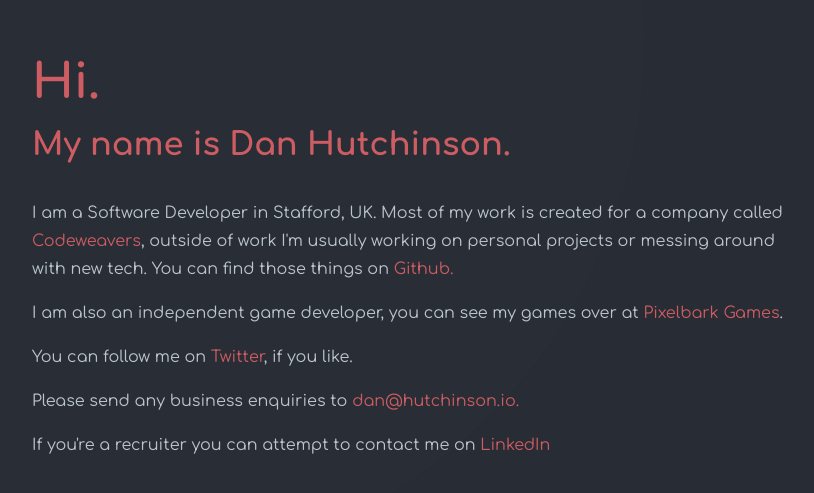
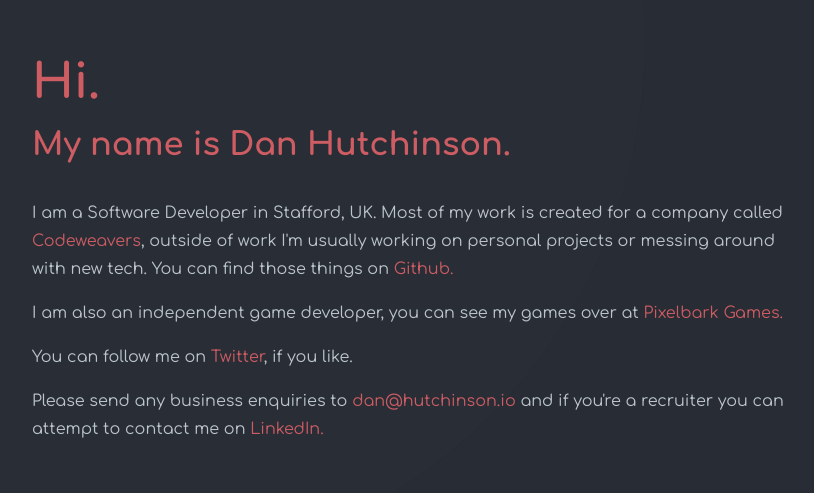
Before and after one commit to danielhutchinson/hutchinson.io, a Vue app: page / in a window 1280 px wide. Shown: the part 109-602 px from the top of the page, without its empty margins (136-950 px from the left). Built offline with nearby package versions, Linux system fonts and the light colour scheme.

Commit message:
feat: updated copy

```diff
--- a/src/App.vue
+++ b/src/App.vue
@@ -22,7 +22,7 @@
         <a
           href="https://pixelbark.games"
           target="_blank"
-        >Pixelbark Games</a>.
+        >Pixelbark Games.</a>
       </p>
 
       <p>
@@ -32,19 +32,18 @@
 
       <p>
         Please send any business enquiries to
-        <a href="mailto:dan@hutchinson.io">dan@hutchinson.io.</a>
-      </p>
-
-      <p>
-        If you're a recruiter you can attempt to contact me on
-        <a href="https://www.linkedin.com/in/danhutch/" target="_blank">LinkedIn</a>
+        <a href="mailto:dan@hutchinson.io">dan@hutchinson.io</a> and if you're a recruiter you can attempt to contact me on
+        <a
+          href="https://www.linkedin.com/in/danhutch/"
+          target="_blank"
+        >LinkedIn.</a>
       </p>
     </div>
   </div>
 </template>
 
 <script lang="ts">
-import { Component, Vue } from 'vue-property-decorator';
+import { Component, Vue } from "vue-property-decorator";
 
 @Component
 export default class App extends Vue {}
```
